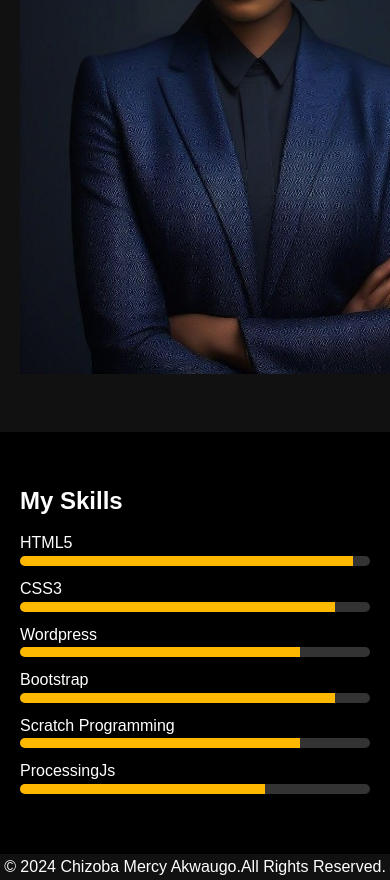
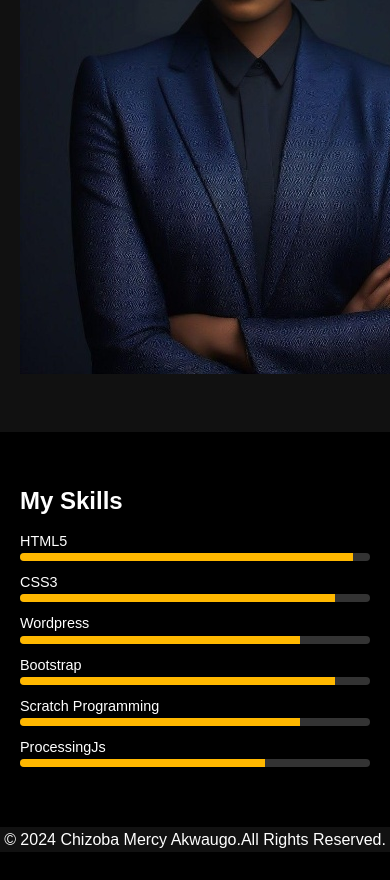
Before and after one commit to ChizobaMercy/Home, a plain HTML site: page index.html in a window 390 px wide. Shown: the part 1198-2078 px from the top of the page. After the commit the page ends 2050 px from the top, so only its background shows below. Drawn offline with Linux system fonts and the light colour scheme.

Commit message:
Update index.html

```diff
--- a/index.html
+++ b/index.html
@@ -119,6 +119,12 @@ margin: 20px 0;
 						    .home-content h1{ font-size:1.5rem;}
 						    .button button{ padding: 8px 15px;
 								   font-size:0.9rem;}
+						      .home-image img{width:200px;}
+
+						    .skills-list .skills-item p{ font-size:0.9rem;}
+						    .progress-bar {height:8px;}
+						   }
+
 
 footer{background-color: #111;
 text-align: center;}
```
